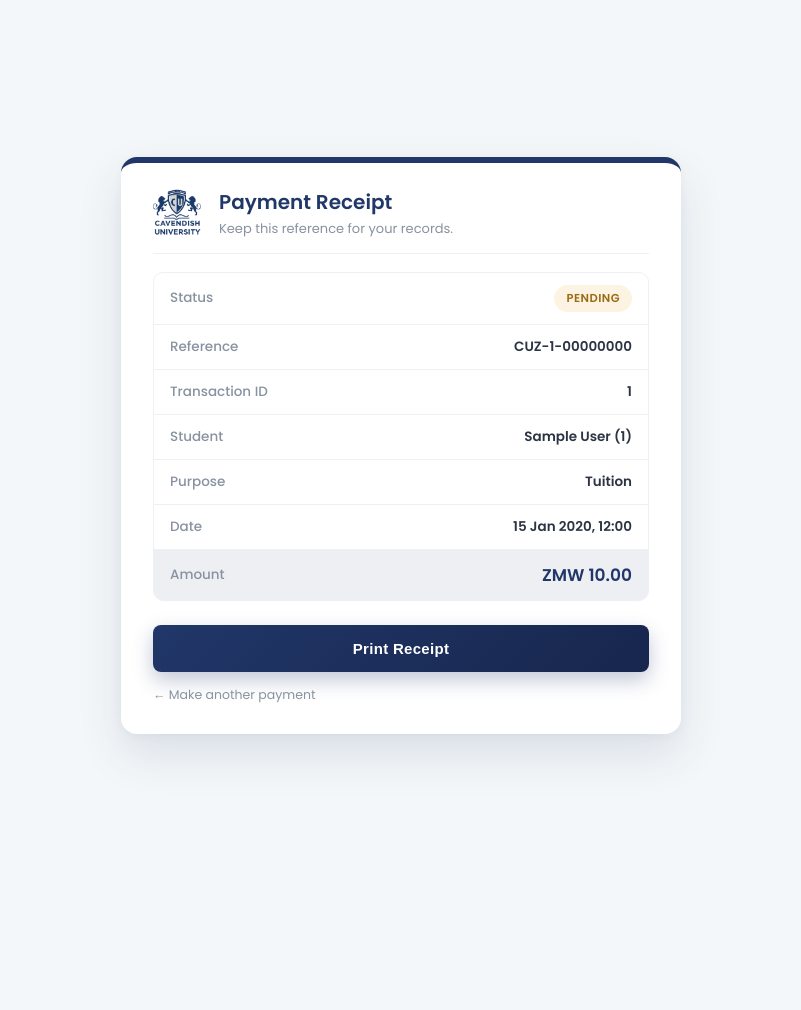
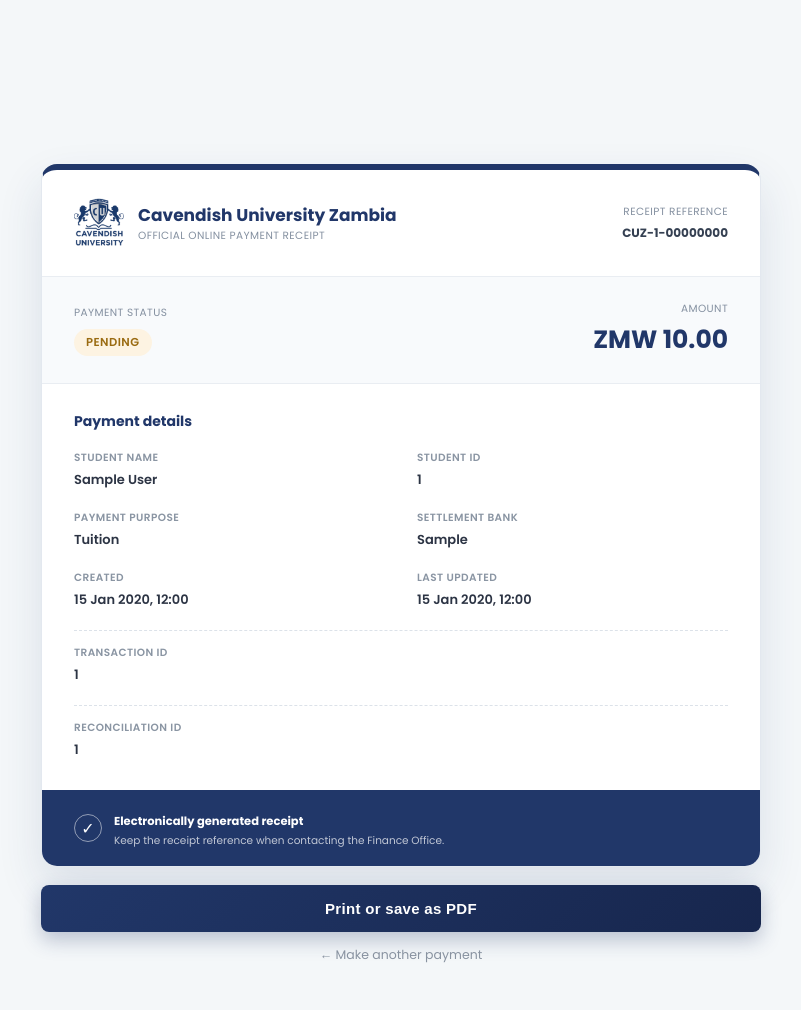
Before and after one commit to OtaoDavis/unipay, a Django app: page /pay/receipt/00000000-0000-0000-0000-000000000001/ in a window 1280 px wide. Shown: the whole page, without its empty margins (239-1040 px from the left). Before the commit the page ends 757 px from the top, so only its background shows below. Run offline with Django 5.2, Linux system fonts and the light colour scheme; tables that the repository leaves empty hold one stand-in row (values such as "Sample post").

Commit message:
receipt modifications

```diff
--- a/payments/templates/payments/receipt.html
+++ b/payments/templates/payments/receipt.html
@@ -2,67 +2,105 @@
 {% load static %}
 
 {% block title %}Payment Receipt | Cavendish University Zambia{% endblock %}
-{% block body_class %}scrollable{% endblock %}
+{% block body_class %}scrollable receipt-page{% endblock %}
 
 {% block content %}
-<div class="wide-payment-card">
-  <div class="card-header">
-    <img src="{% static 'images/cuz_logo.png' %}" alt="CUZ Logo" class="form-logo" />
-    <div class="header-text">
-      <h1>Payment Receipt</h1>
-      <p>Keep this reference for your records.</p>
+<div class="receipt-page-wrap">
+  <article class="receipt-document">
+    <header class="receipt-header">
+      <div class="receipt-brand">
+        <img src="{% static 'images/cuz_logo.png' %}" alt="Cavendish University Zambia" />
+        <div>
+          <h1>Cavendish University Zambia</h1>
+          <p>Official online payment receipt</p>
         </div>
       </div>
+      <div class="receipt-number">
+        <span>Receipt reference</span>
+        <strong>{{ payment.merchant_reference }}</strong>
+      </div>
+    </header>
 
-  <div class="summary-list">
-    <div class="summary-row">
-      <span class="label">Status</span>
-      <span class="value">
-        <span class="status-badge {{ payment.status|lower }}">{{ payment.get_status_display }}</span>
+    <section class="receipt-result receipt-result-{{ payment.status|lower }}">
+      <div>
+        <span class="receipt-result-label">Payment status</span>
+        <span class="status-badge {{ payment.status|lower }}">
+          {{ payment.get_status_display }}
         </span>
       </div>
-    <div class="summary-row">
-      <span class="label">Reference</span>
-      <span class="value">{{ payment.merchant_reference }}</span>
+      <div class="receipt-total">
+        <span>Amount</span>
+        <strong>{{ payment.currency }} {{ payment.amount }}</strong>
+      </div>
+    </section>
+
+    <section class="receipt-details" aria-label="Payment details">
+      <h2>Payment details</h2>
+      <dl class="receipt-detail-grid">
+        <div>
+          <dt>Student name</dt>
+          <dd>{{ payment.full_name }}</dd>
+        </div>
+        <div>
+          <dt>Student ID</dt>
+          <dd>{{ payment.student_id }}</dd>
+        </div>
+        <div>
+          <dt>Payment purpose</dt>
+          <dd>{{ payment.get_purpose_display }}</dd>
+        </div>
+        <div>
+          <dt>Settlement bank</dt>
+          <dd>{{ payment.bank|title }}</dd>
+        </div>
+        <div>
+          <dt>Created</dt>
+          <dd>{{ payment.created_at|date:"d M Y, H:i" }}</dd>
+        </div>
+        <div>
+          <dt>Last updated</dt>
+          <dd>{{ payment.updated_at|date:"d M Y, H:i" }}</dd>
         </div>
         {% if payment.cybs_transaction_id %}
-    <div class="summary-row">
-      <span class="label">Transaction ID</span>
-      <span class="value">{{ payment.cybs_transaction_id }}</span>
+          <div class="receipt-detail-wide">
+            <dt>Transaction ID</dt>
+            <dd>{{ payment.cybs_transaction_id }}</dd>
           </div>
         {% endif %}
-    <div class="summary-row">
-      <span class="label">Student</span>
-      <span class="value">{{ payment.full_name }} ({{ payment.student_id }})</span>
+        {% if payment.cybs_reconciliation_id %}
+          <div class="receipt-detail-wide">
+            <dt>Reconciliation ID</dt>
+            <dd>{{ payment.cybs_reconciliation_id }}</dd>
           </div>
-    <div class="summary-row">
-      <span class="label">Purpose</span>
-      <span class="value">{{ payment.get_purpose_display }}</span>
+        {% endif %}
+      </dl>
+    </section>
+
+    <footer class="receipt-footer">
+      <span class="receipt-footer-mark" aria-hidden="true">&#10003;</span>
+      <div>
+        <strong>Electronically generated receipt</strong>
+        <p>Keep the receipt reference when contacting the Finance Office.</p>
       </div>
-    <div class="summary-row">
-      <span class="label">Date</span>
-      <span class="value">{{ payment.created_at|date:"d M Y, H:i" }}</span>
-    </div>
-    <div class="summary-row total">
-      <span class="label">Amount</span>
-      <span class="value">{{ payment.currency }} {{ payment.amount }}</span>
-    </div>
-  </div>
+    </footer>
+  </article>
 
   {% if payment.status == "FAILED" %}
-    <p class="form-alert">
+    <p class="form-alert receipt-message">
       We could not confirm this payment attempt. It has been closed and will
       not be reused. Start a new payment below to try again.
     </p>
   {% endif %}
 
-  <div class="action-area">
+  <div class="action-area receipt-actions">
     {% if payment.status == "FAILED" %}
       <a class="pay-btn button-link" href="{% url 'payments:choose_bank' %}">
         Retry payment
       </a>
     {% else %}
-      <button type="button" class="pay-btn" onclick="window.print()">Print Receipt</button>
+      <button type="button" class="pay-btn" onclick="window.print()">
+        Print or save as PDF
+      </button>
       <a class="back-link" href="{% url 'payments:choose_bank' %}">&larr; Make another payment</a>
     {% endif %}
   </div>
--- a/payments/views.py
+++ b/payments/views.py
@@ -199,6 +199,7 @@ def complete_payment(request, reference):
     new_status = (
         Payment.Status.AUTHORIZED if status in AUTHORIZED_STATUSES else Payment.Status.DECLINED
     )
+    details = result.get("details") if isinstance(result.get("details"), dict) else {}
     Payment.objects.filter(
         pk=payment.pk,
         status__in=[
@@ -208,6 +209,9 @@ def complete_payment(request, reference):
         ],
     ).update(
         cybs_transaction_id=str(result.get("id") or result.get("transactionId") or ""),
+        cybs_reconciliation_id=str(
+            result.get("reconciliationId") or details.get("reconciliationId") or ""
+        ),
         cybs_response_code=status,
         status=new_status,
         updated_at=timezone.now(),
--- a/static/css/style.css
+++ b/static/css/style.css
@@ -581,6 +581,267 @@ select:focus {
 .status-badge.failed     { background: #fdecea; color: #c0392b; }
 .status-badge.declined   { background: #fdecea; color: #c0392b; }
 
+/* Printable payment receipt */
+.receipt-page-wrap {
+  width: 100%;
+  max-width: 720px;
+  margin: 24px auto;
+}
+
+.receipt-document {
+  overflow: hidden;
+  background: #fff;
+  border: 1px solid #e3e8ef;
+  border-top: 6px solid var(--cu-navy);
+  border-radius: 16px;
+  box-shadow: 0 20px 45px rgba(33, 55, 105, 0.12);
+}
+
+.receipt-header {
+  display: flex;
+  justify-content: space-between;
+  align-items: center;
+  gap: 28px;
+  padding: 28px 32px;
+  border-bottom: 1px solid #e9edf2;
+}
+
+.receipt-brand {
+  display: flex;
+  align-items: center;
+  gap: 14px;
+}
+
+.receipt-brand img {
+  width: auto;
+  height: 50px;
+}
+
+.receipt-brand h1 {
+  color: var(--cu-navy);
+  font-size: 17px;
+  font-weight: 650;
+}
+
+.receipt-brand p,
+.receipt-number span,
+.receipt-result-label,
+.receipt-total span {
+  color: #8490a0;
+  font-size: 10.5px;
+  letter-spacing: 0.04em;
+  text-transform: uppercase;
+}
+
+.receipt-number {
+  text-align: right;
+}
+
+.receipt-number span,
+.receipt-total span {
+  display: block;
+  margin-bottom: 4px;
+}
+
+.receipt-number strong {
+  display: block;
+  color: #354052;
+  font-size: 12px;
+  overflow-wrap: anywhere;
+}
+
+.receipt-result {
+  display: flex;
+  justify-content: space-between;
+  align-items: center;
+  gap: 24px;
+  padding: 24px 32px;
+  background: #f8fafc;
+  border-bottom: 1px solid #e9edf2;
+}
+
+.receipt-result-label {
+  display: block;
+  margin-bottom: 7px;
+}
+
+.receipt-result-authorized {
+  background: linear-gradient(100deg, #f0faf4, #f8fbfa);
+}
+
+.receipt-result-failed,
+.receipt-result-declined {
+  background: linear-gradient(100deg, #fff5f4, #fffafa);
+}
+
+.receipt-total {
+  text-align: right;
+}
+
+.receipt-total strong {
+  color: var(--cu-navy);
+  font-size: 25px;
+  font-weight: 700;
+}
+
+.receipt-details {
+  padding: 27px 32px 30px;
+}
+
+.receipt-details h2 {
+  margin-bottom: 18px;
+  color: var(--cu-navy);
+  font-size: 14px;
+  font-weight: 650;
+}
+
+.receipt-detail-grid {
+  display: grid;
+  grid-template-columns: repeat(2, minmax(0, 1fr));
+  gap: 20px 32px;
+}
+
+.receipt-detail-grid > div {
+  min-width: 0;
+}
+
+.receipt-detail-grid dt {
+  margin-bottom: 4px;
+  color: #8a95a3;
+  font-size: 10.5px;
+  font-weight: 600;
+  letter-spacing: 0.04em;
+  text-transform: uppercase;
+}
+
+.receipt-detail-grid dd {
+  color: #2c3444;
+  font-size: 13px;
+  font-weight: 550;
+  overflow-wrap: anywhere;
+}
+
+.receipt-detail-grid .receipt-detail-wide {
+  grid-column: 1 / -1;
+  padding-top: 14px;
+  border-top: 1px dashed #dce2e9;
+}
+
+.receipt-footer {
+  display: flex;
+  align-items: center;
+  gap: 12px;
+  padding: 17px 32px;
+  background: var(--cu-navy);
+  color: #fff;
+}
+
+.receipt-footer-mark {
+  display: grid;
+  place-items: center;
+  flex: 0 0 28px;
+  width: 28px;
+  height: 28px;
+  border: 1px solid rgba(255, 255, 255, 0.5);
+  border-radius: 50%;
+}
+
+.receipt-footer strong {
+  font-size: 11.5px;
+}
+
+.receipt-footer p {
+  margin-top: 1px;
+  color: rgba(255, 255, 255, 0.72);
+  font-size: 10.5px;
+}
+
+.receipt-message,
+.receipt-actions {
+  margin-top: 18px;
+}
+
+.receipt-actions {
+  text-align: center;
+}
+
+@media screen and (max-width: 640px) {
+  .receipt-page-wrap {
+    margin: 12px auto;
+  }
+
+  .receipt-header,
+  .receipt-result {
+    align-items: flex-start;
+    flex-direction: column;
+    padding: 21px;
+  }
+
+  .receipt-number,
+  .receipt-total {
+    text-align: left;
+  }
+
+  .receipt-details {
+    padding: 23px 21px;
+  }
+
+  .receipt-detail-grid {
+    grid-template-columns: 1fr;
+  }
+
+  .receipt-detail-grid .receipt-detail-wide {
+    grid-column: auto;
+  }
+
+  .receipt-footer {
+    padding: 16px 21px;
+  }
+}
+
+@media print {
+  @page {
+    size: A4 portrait;
+    margin: 16mm;
+  }
+
+  html,
+  body,
+  body.scrollable {
+    width: auto;
+    height: auto;
+    overflow: visible !important;
+    background: #fff;
+  }
+
+  .navbar-spacer,
+  .receipt-actions,
+  .receipt-message {
+    display: none !important;
+  }
+
+  .page-container {
+    display: block;
+    width: auto;
+    height: auto;
+    min-height: 0 !important;
+    padding: 0;
+  }
+
+  .receipt-page-wrap {
+    max-width: none;
+    margin: 0;
+  }
+
+  .receipt-document {
+    border-radius: 0;
+    box-shadow: none;
+    break-inside: avoid;
+    print-color-adjust: exact;
+    -webkit-print-color-adjust: exact;
+  }
+}
+
 /* The checkout page can grow taller than the viewport once the card iframe
    loads, so scrolling must be allowed there. */
 body.scrollable {
```
Lines whose indentation alone changed are shown as unchanged.
